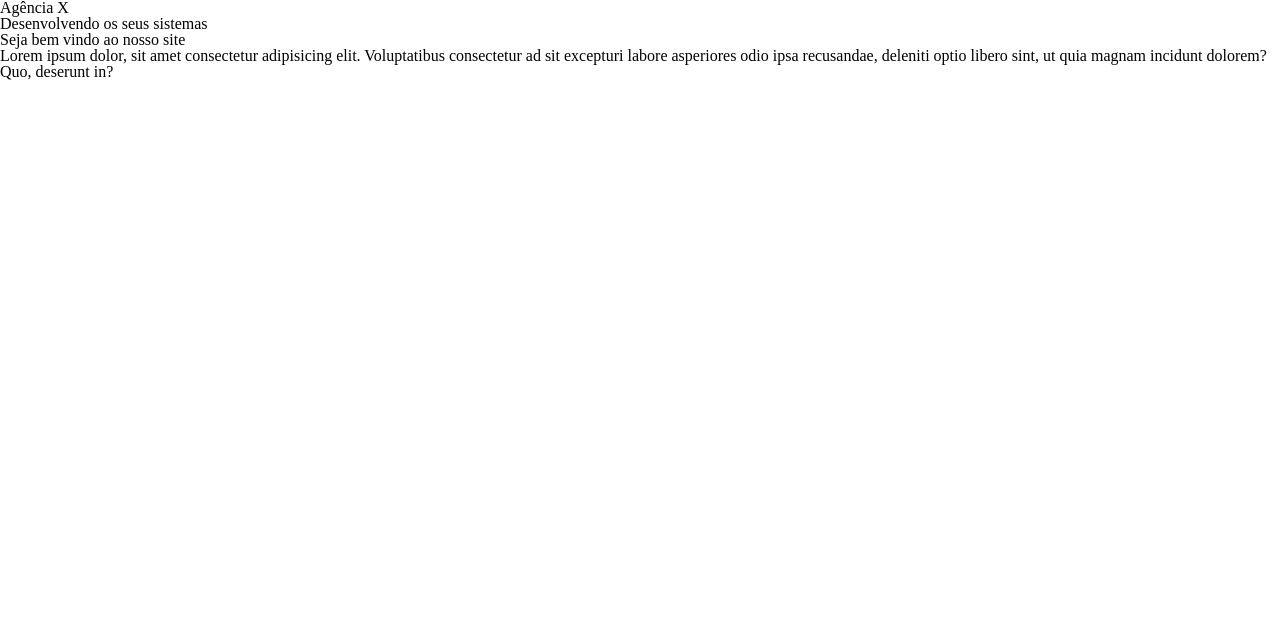
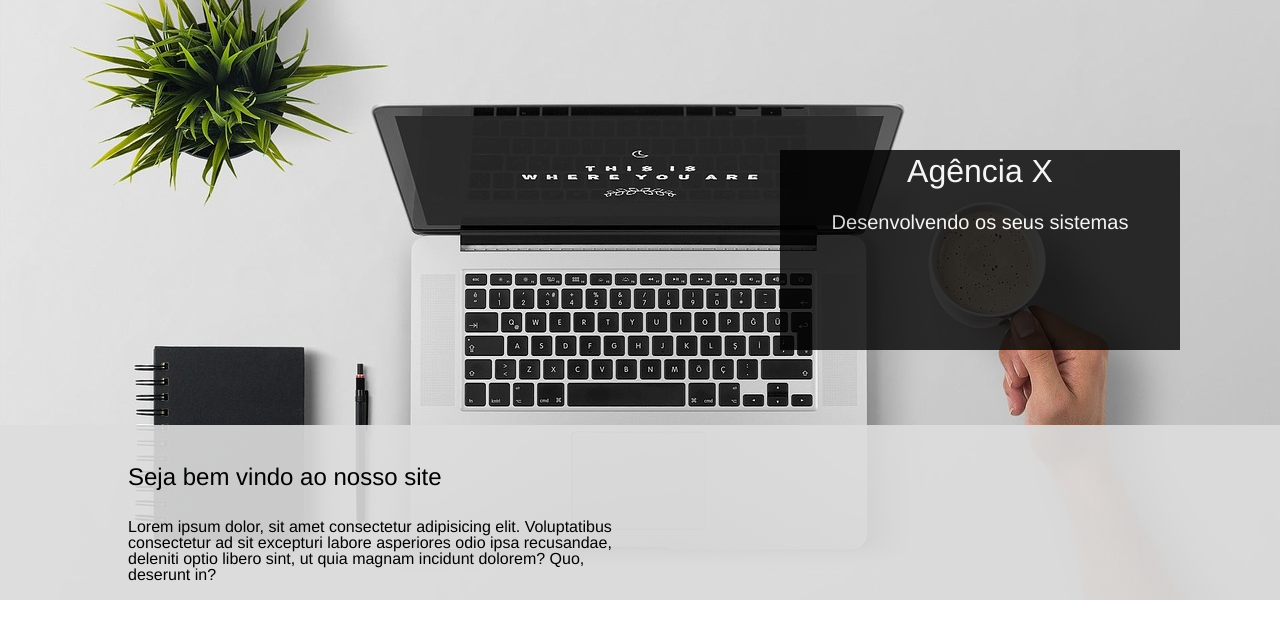
Before and after one commit to lbritoj/html_css_starter, a plain HTML site: page Projeto_3/index.html in a window 1280 px wide. Drawn offline with Linux system fonts and the light colour scheme.

Commit message:
hero section

```diff
--- a/Projeto_3/css/styles.css
+++ b/Projeto_3/css/styles.css
@@ -0,0 +1,79 @@
+html {
+    font-family: Helvetica, sans-serif;
+}
+
+/* Header */
+
+.banner {
+    width: 100%;
+    height: 600px;
+    background-image: url(../img/capa2.jpg);
+    background-position: center;
+    position: relative;
+}
+
+.box-container {
+    width: 400px;
+    height: 200px;
+    text-align: center;
+    position: absolute;
+    right: 100px;
+    bottom: 250px;
+}
+
+.box-background {
+    width: 100%;
+    height: 100%;
+    background-color: #000;
+    opacity: .8;
+    position: relative;
+}
+
+.box-banner-title {
+    position: absolute;
+    width: 100%;
+    text-align: center;
+    top: 0;
+    color: white;
+    padding-top: 5px;
+}
+
+.box-banner-title h1 {
+    font-size: 32px;
+    margin-bottom: 25px;
+}
+
+.box-banner-title p {
+    font-size: 20px;
+}
+
+.company-info-container {
+    position: absolute;
+    bottom: 0;
+    width: 100%;
+    height: 175px;
+}
+
+.company-info-background{
+    width: 100%;
+    height: 100%;
+    background-color: #ddd;
+    opacity: .9;
+    position: relative;
+}
+
+.company-info-titlebox {
+    position: absolute;
+    padding-left: 10%;
+    top: 40px;
+    width: 500px;
+}
+
+.company-info-titlebox h2 p {
+    color: #222;
+}
+
+.company-info-titlebox h2 {
+    margin-bottom: 30px;
+    font-size: 24px;
+}
--- a/Projeto_3/index.html
+++ b/Projeto_3/index.html
@@ -15,7 +15,7 @@
     <header>
         <div class="banner">
             <div class="box-container">
-                <div class="box-backgroud">
+                <div class="box-background">
                     <div class="box-banner-title">
                         <h1>Agência X</h1>
                         <p>Desenvolvendo os seus sistemas
```
Also changed, not shown: Projeto_3/img/capa.jpg (added), Projeto_3/img/capa2.jpg (added), Projeto_3/img/rodape.jpg (added).
